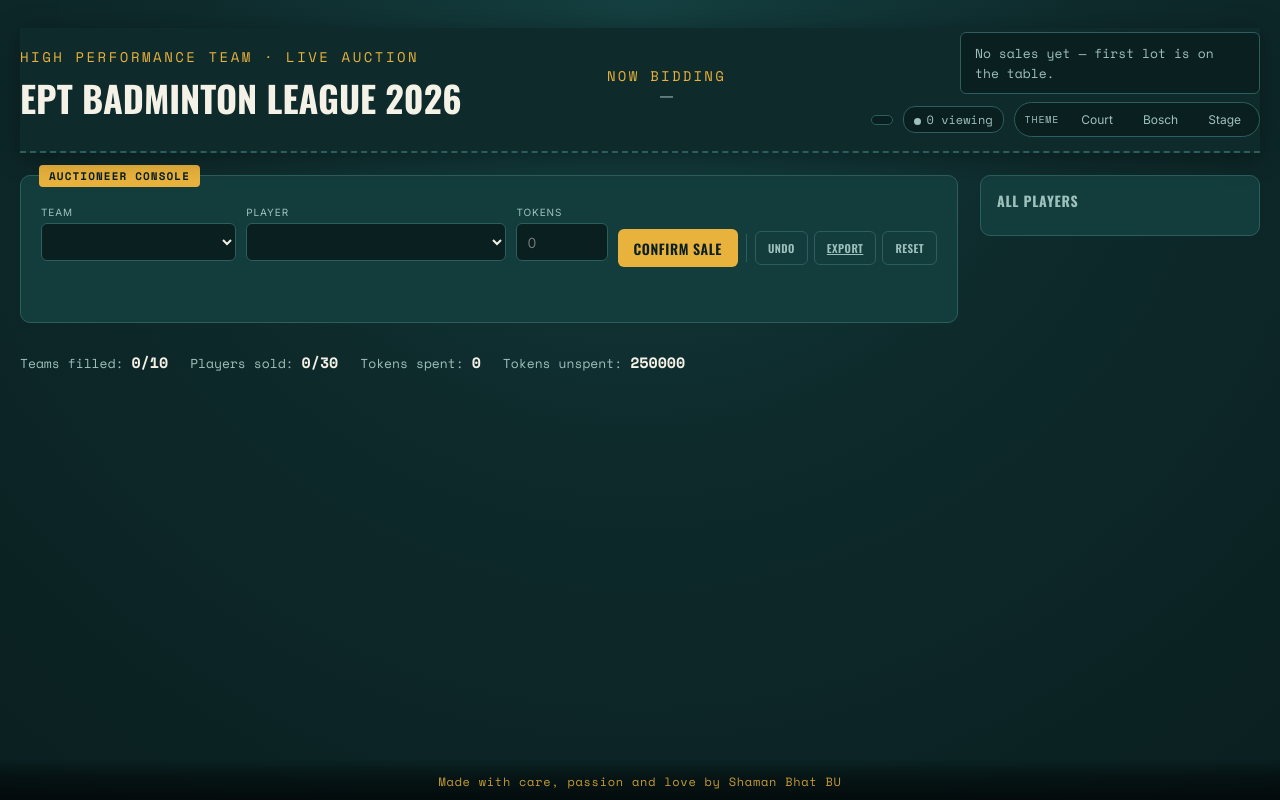
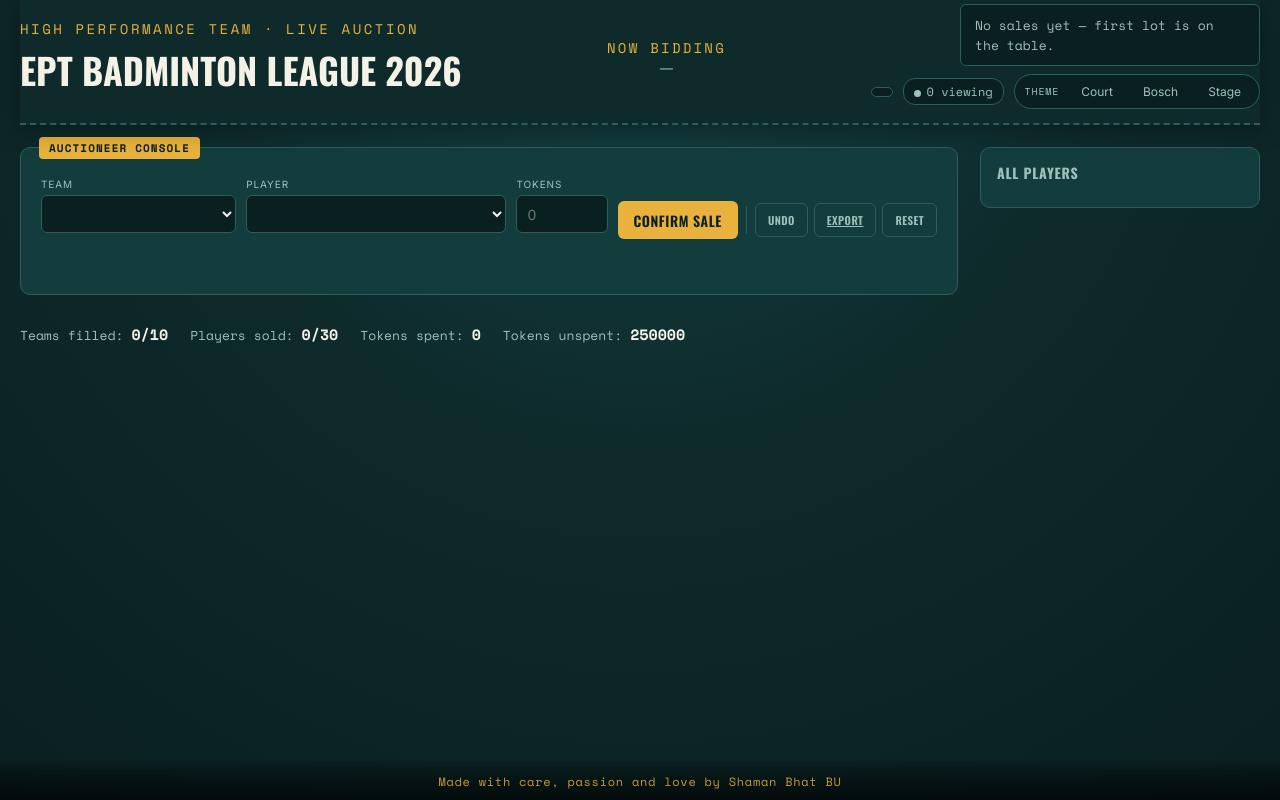
Before and after one commit to ShamanBhat/Auction_App, a Flask app: page / in a window 1280 px wide. Run offline with Flask 3, Linux system fonts and the light colour scheme; data that the repository does not hold is empty; parts of the project's set-up code (start-up, migrations or seed data) failed here and were passed over.

Commit message:
feat: move header to top without margin

```diff
--- a/static/style.css
+++ b/static/style.css
@@ -25,7 +25,7 @@ body.theme-stage{
 }
 *{box-sizing:border-box;}
 body{margin:0;background:radial-gradient(circle at 50% 0%, var(--glow) 0%, var(--court) 45%, var(--court-deep) 100%);
-  color:var(--shuttle);font-family:'Inter',sans-serif;min-height:100vh;padding:28px 20px 60px;
+  color:var(--shuttle);font-family:'Inter',sans-serif;min-height:100vh;padding:0px 20px 60px;
   transition:background .25s ease,color .25s ease;}
 /* No max-width — the layout fills the full screen so wide displays get
    more columns of team cards automatically. */
```
